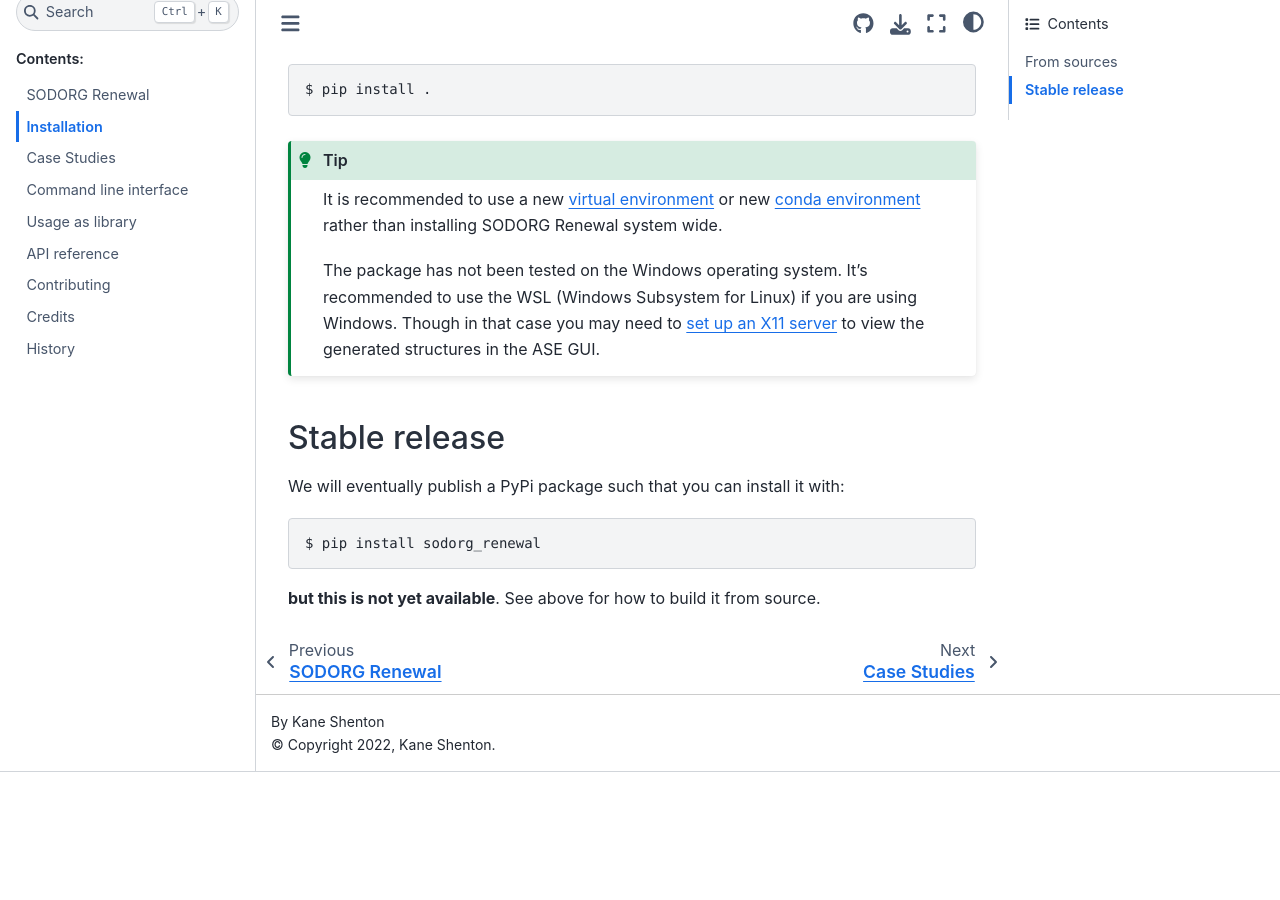
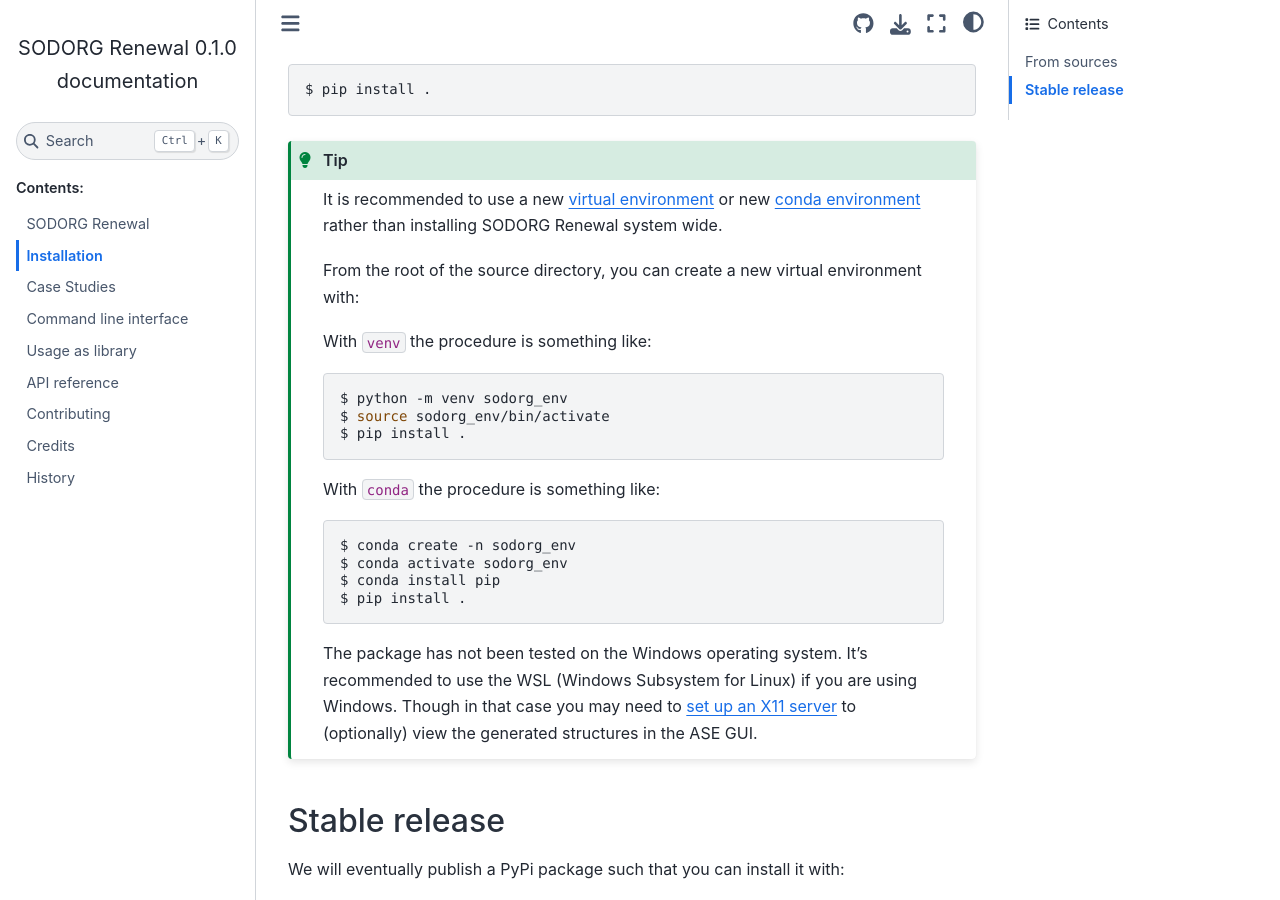
Before and after one commit to CCP-NC/orgdisord, a Sphinx documentation site: the page built from docs/installation.rst, in a window 1280 px wide and 900 px high, scrolled down 578 px. Built offline with Sphinx 7.4.7 and the Sphinx Book theme 1.1.4, drawn with Linux system fonts in a browser that asks for light colours; before the commit the page ends 1350 px from its top, so only the background shows below that.

Commit message:
[docs] fix typo and update installation docs

```diff
--- a/docs/case_studies.rst
+++ b/docs/case_studies.rst
@@ -145,7 +145,7 @@
 
 .. code-block:: console
 
-    sodorg_renewal enumerate ABABUB.cif --prefix ababub -r 1024 --supercell 2 2 1
+    sodorg_renewal enumerate ABABUB.cif --prefix ababub -r -N 1024 --supercell 2 2 1
 
 .. tip::
     To visualise the generated structures, you can add the ``--view`` flag.
--- a/docs/installation.rst
+++ b/docs/installation.rst
@@ -40,8 +40,27 @@
 
     It is recommended to use a new `virtual environment`_ or new `conda environment`_ rather than installing SODORG Renewal system wide.
 
+    From the root of the source directory, you can create a new virtual environment with:
+
+    With ``venv`` the procedure is something like:
+
+    .. code-block:: console
+
+        $ python -m venv sodorg_env
+        $ source sodorg_env/bin/activate
+        $ pip install .
+
+    With ``conda`` the procedure is something like:
+
+    .. code-block:: console
+
+        $ conda create -n sodorg_env
+        $ conda activate sodorg_env
+        $ conda install pip
+        $ pip install .
+
     The package has not been tested on the Windows operating system. It's recommended to use the WSL (Windows Subsystem for Linux) if you are using Windows.
-    Though in that case you may need to `set up an X11 server`_ to view the generated structures in the ASE GUI.
+    Though in that case you may need to `set up an X11 server`_ to (optionally) view the generated structures in the ASE GUI.
 
 
 .. _Github repo: https://github.com/jkshenton/sodorg_renewal
```
